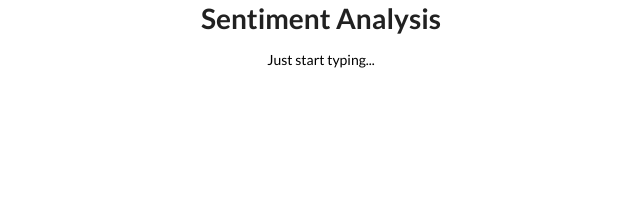
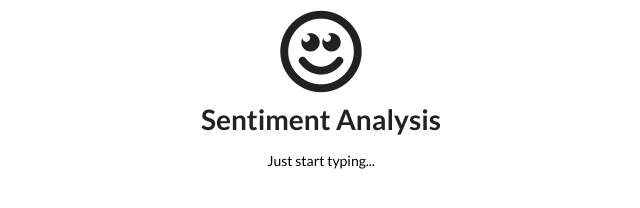
Before and after one commit to vlexvnder/Sentiment-Analysis, a React app in the folder frontend/: page / in a window 1280 px wide. Shown: the whole page, without its empty margins (319-959 px from the left). Built offline with nearby package versions, Linux system fonts and the light colour scheme.

Commit message:
Initial Controlled Searchbar

```diff
--- a/frontend/package.json
+++ b/frontend/package.json
@@ -2,7 +2,7 @@
   "name": "sentiment-analysis",
   "version": "0.1.0",
   "private": true,
-  "homepage":".",
+  "homepage": ".",
   "dependencies": {
     "@testing-library/jest-dom": "^4.2.4",
     "@testing-library/react": "^9.5.0",
--- a/frontend/src/components/App.css
+++ b/frontend/src/components/App.css
@@ -1,4 +1,5 @@
 #root {
     width: 90%;
     margin: auto;
+    margin-top: 10px;
 }
--- a/frontend/src/components/App.js
+++ b/frontend/src/components/App.js
@@ -7,7 +7,10 @@ class App extends Component {
     render() {
         return (
             <div>
-                <h1 className="ui center aligned icon header">Sentiment Analysis</h1>
+                <h1 className="ui center aligned icon header">
+                    <i className="smile outline icon" />
+                    Sentiment Analysis
+                </h1>
                 <TextArea />
             </div>
         );
--- a/frontend/src/components/TextArea.js
+++ b/frontend/src/components/TextArea.js
@@ -6,6 +6,7 @@ class TextArea extends Component {
     constructor(props) {
         super(props);
 
+        this.state = { textAreaContent: '' };
         this.textArea = React.createRef();
     }
 
@@ -13,11 +14,13 @@ class TextArea extends Component {
         this.textArea.current.focus();
     }
 
+    textAreaChange() {
+        console.log(this.textArea.current.innerHTML)
+    }
+
     render() {
         return (
-            <div ref={this.textArea} className="text-area" placeholder="Just start typing..." contentEditable>
-
-            </div>
+            <div ref={this.textArea} className="text-area" placeholder="Just start typing..." dangerouslySetInnerHTML={{__html: this.state.textAreaContent}} onInput={() => this.setState({ textAreaContent: this.textArea.current.innerHTML })} contentEditable></div>
         );
     }
 }
```
